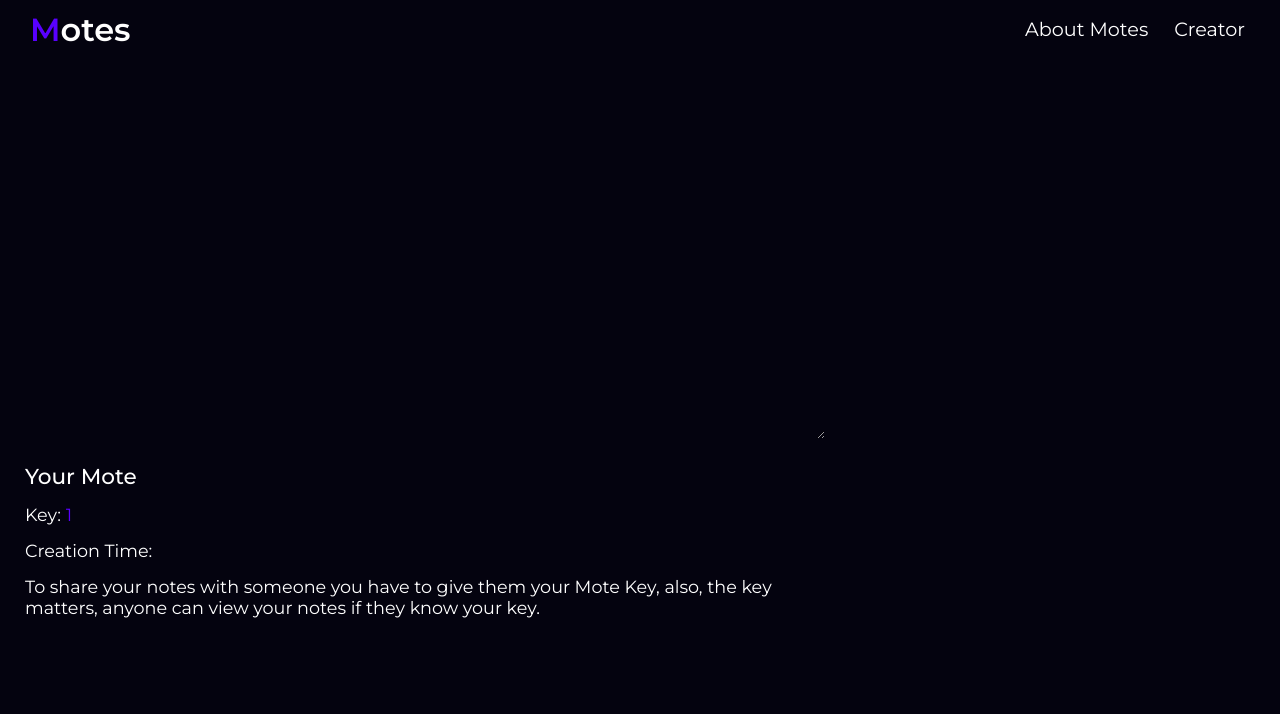
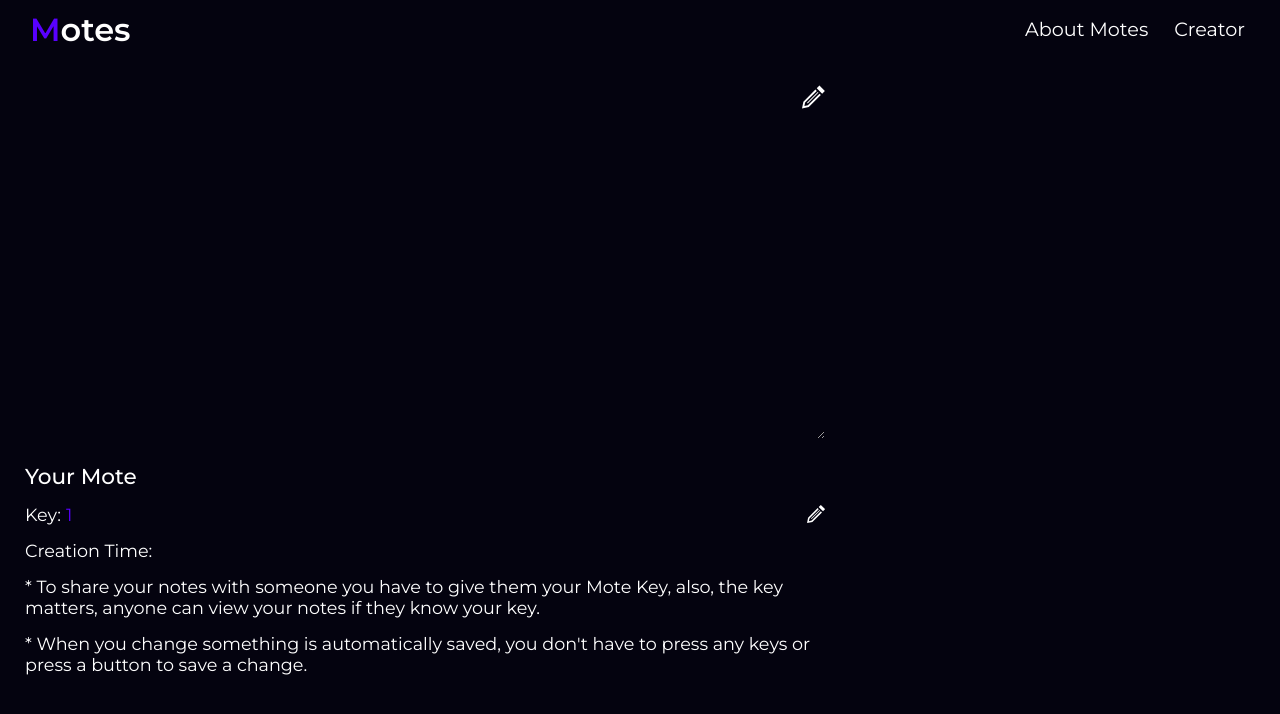
Before and after one commit to tudorale/motes, a React (Create React App) app: page /#/mote/1 in a window 1280 px wide. Shown: the top 714 px of the page. Built offline with nearby package versions, Linux system fonts and the light colour scheme; no server answers; the database is empty.

Commit message:
adding editing icons

```diff
--- a/src/components/Mote.tsx
+++ b/src/components/Mote.tsx
@@ -34,6 +34,11 @@ function Mote(props: any) {
         setLocalKey(e.target.value)
     }
 
+    const handleEditIcon = (input: string) => {
+        let i = document.querySelector(`${input}`) as HTMLElement;
+        i.focus();
+    }
+
     return (
         <>
             <Helmet>
@@ -44,13 +49,21 @@ function Mote(props: any) {
                 <Navbar/>
 
                 <div className="moteContent">
-                    <input type="text" value={title} onChange={e => handleTitle(e)} id="title" maxLength={35} />
+                    <div className="titleWrapper">
+                        <input type="text" value={title} onChange={e => handleTitle(e)} id="title" maxLength={45} />
+                        <svg xmlns="http://www.w3.org/2000/svg" onClick={() => handleEditIcon("#title")} width="24" height="24" viewBox="0 0 24 24"><path d="M18.363 8.464l1.433 1.431-12.67 12.669-7.125 1.436 1.439-7.127 12.665-12.668 1.431 1.431-12.255 12.224-.726 3.584 3.584-.723 12.224-12.257zm-.056-8.464l-2.815 2.817 5.691 5.692 2.817-2.821-5.693-5.688zm-12.318 18.718l11.313-11.316-.705-.707-11.313 11.314.705.709z"/></svg>
+                    </div>
+
                     <textarea value={notes} id="notes" onChange={e => handleNotes(e)}></textarea>
                     <div className="moteInfo">
                         <h1>Your Mote</h1>
-                        <p>Key: <input type="text" value={localKey} onChange={e => handleKey(e)} id="key" maxLength={10} minLength={5} /></p>
+                        <p className="keyWrapper">
+                            Key: <input type="text" value={localKey} onChange={e => handleKey(e)} id="key" maxLength={10} minLength={5} />
+                            <svg xmlns="http://www.w3.org/2000/svg" onClick={() => handleEditIcon("#key")} width="24" height="24" viewBox="0 0 24 24"><path d="M18.363 8.464l1.433 1.431-12.67 12.669-7.125 1.436 1.439-7.127 12.665-12.668 1.431 1.431-12.255 12.224-.726 3.584 3.584-.723 12.224-12.257zm-.056-8.464l-2.815 2.817 5.691 5.692 2.817-2.821-5.693-5.688zm-12.318 18.718l11.313-11.316-.705-.707-11.313 11.314.705.709z"/></svg>
+                        </p>
                         <p>Creation Time: <span>{creationTime}</span></p>
-                        <p>To share your notes with someone you have to give them your Mote Key, also, the key matters, anyone can view your notes if they know your key.</p>
+                        <p>* To share your notes with someone you have to give them your Mote Key, also, the key matters, anyone can view your notes if they know your key.</p>
+                        <p>* When you change something is automatically saved, you don't have to press any keys or press a button to save a change.</p>
                     </div>
                 </div>
 
--- a/src/style/_mote.scss
+++ b/src/style/_mote.scss
@@ -5,6 +5,8 @@
         top: 80px;
         left: 25px;
         width: 800px;
+        .titleWrapper {
+            display: flex;
             #title{
                 border: none;
                 outline: none;
@@ -13,6 +15,15 @@
                 font-size: 2rem;
                 font-weight: 500;
                 width: 100%;
+                margin-right: 15px;
+            }
+
+            svg{
+                fill: white;
+                position: relative;
+                top: 5px;
+                cursor: pointer;
+            }
         }
 
         #notes{
@@ -55,24 +66,39 @@
         .moteInfo{
             position: relative;
             top: 20px;
+            padding-bottom: 20px;
             h1{
                 font-size: 1.35rem;
                 font-weight: 500;
             }
             p{
                 font-size: 1.1rem;
+                position: relative;
+                display: flex;
                 span{
                     color: $main-color;
+                    margin-left: 5px;
                 }
                 input{
                     border: none;
                     outline: none;
                     color: $main-color;
                     background: none;
-                    width: 100px;
+                    width: 100%;
                     font-size: 1.1rem;
+                    margin-left: 5px;
+                    margin-right: 15px;
+                }
+                svg{
+                    fill: white;
+                    width: 20px;
+                    height: 20px;
+                    position: relative;
+                    top: 0px;
+                    cursor: pointer;
+                }
+            }
+
         }
     }
 }
-    }
-}
--- a/src/style/css/main.css
+++ b/src/style/css/main.css
@@ -78,7 +78,13 @@
   width: 800px;
 }
 
-.moteWrapper .moteContent #title {
+.moteWrapper .moteContent .titleWrapper {
+  display: -webkit-box;
+  display: -ms-flexbox;
+  display: flex;
+}
+
+.moteWrapper .moteContent .titleWrapper #title {
   border: none;
   outline: none;
   color: white;
@@ -86,6 +92,14 @@
   font-size: 2rem;
   font-weight: 500;
   width: 100%;
+  margin-right: 15px;
+}
+
+.moteWrapper .moteContent .titleWrapper svg {
+  fill: white;
+  position: relative;
+  top: 5px;
+  cursor: pointer;
 }
 
 .moteWrapper .moteContent #notes {
@@ -127,6 +141,7 @@
 .moteWrapper .moteContent .moteInfo {
   position: relative;
   top: 20px;
+  padding-bottom: 20px;
 }
 
 .moteWrapper .moteContent .moteInfo h1 {
@@ -136,10 +151,15 @@
 
 .moteWrapper .moteContent .moteInfo p {
   font-size: 1.1rem;
+  position: relative;
+  display: -webkit-box;
+  display: -ms-flexbox;
+  display: flex;
 }
 
 .moteWrapper .moteContent .moteInfo p span {
   color: #5900ff;
+  margin-left: 5px;
 }
 
 .moteWrapper .moteContent .moteInfo p input {
@@ -147,8 +167,19 @@
   outline: none;
   color: #5900ff;
   background: none;
-  width: 100px;
+  width: 100%;
   font-size: 1.1rem;
+  margin-left: 5px;
+  margin-right: 15px;
+}
+
+.moteWrapper .moteContent .moteInfo p svg {
+  fill: white;
+  width: 20px;
+  height: 20px;
+  position: relative;
+  top: 0px;
+  cursor: pointer;
 }
 
 * {
```
Also changed, not shown: 1 other file (tests, documents, lock files or other folders). Lines whose indentation alone changed are shown as unchanged.
